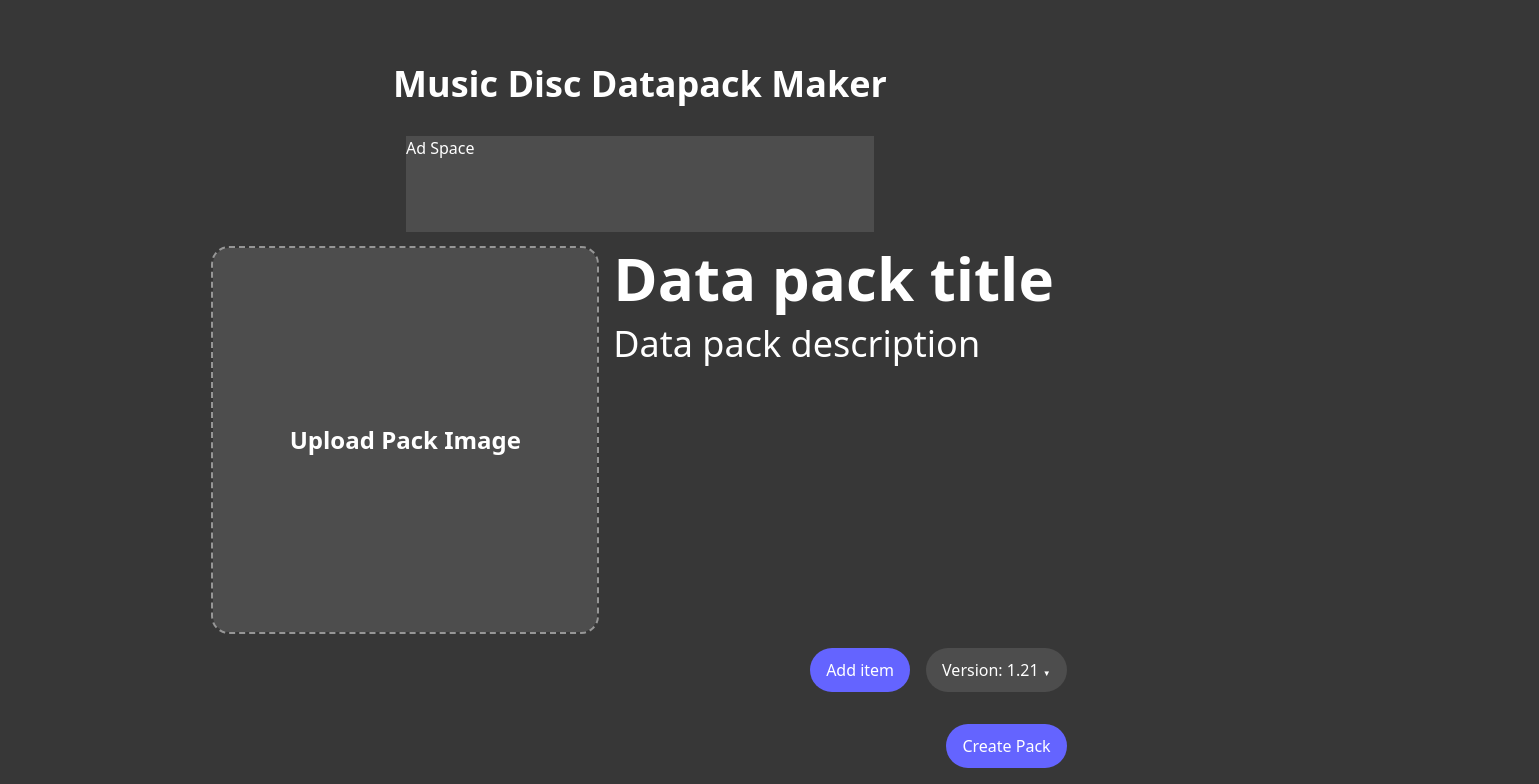
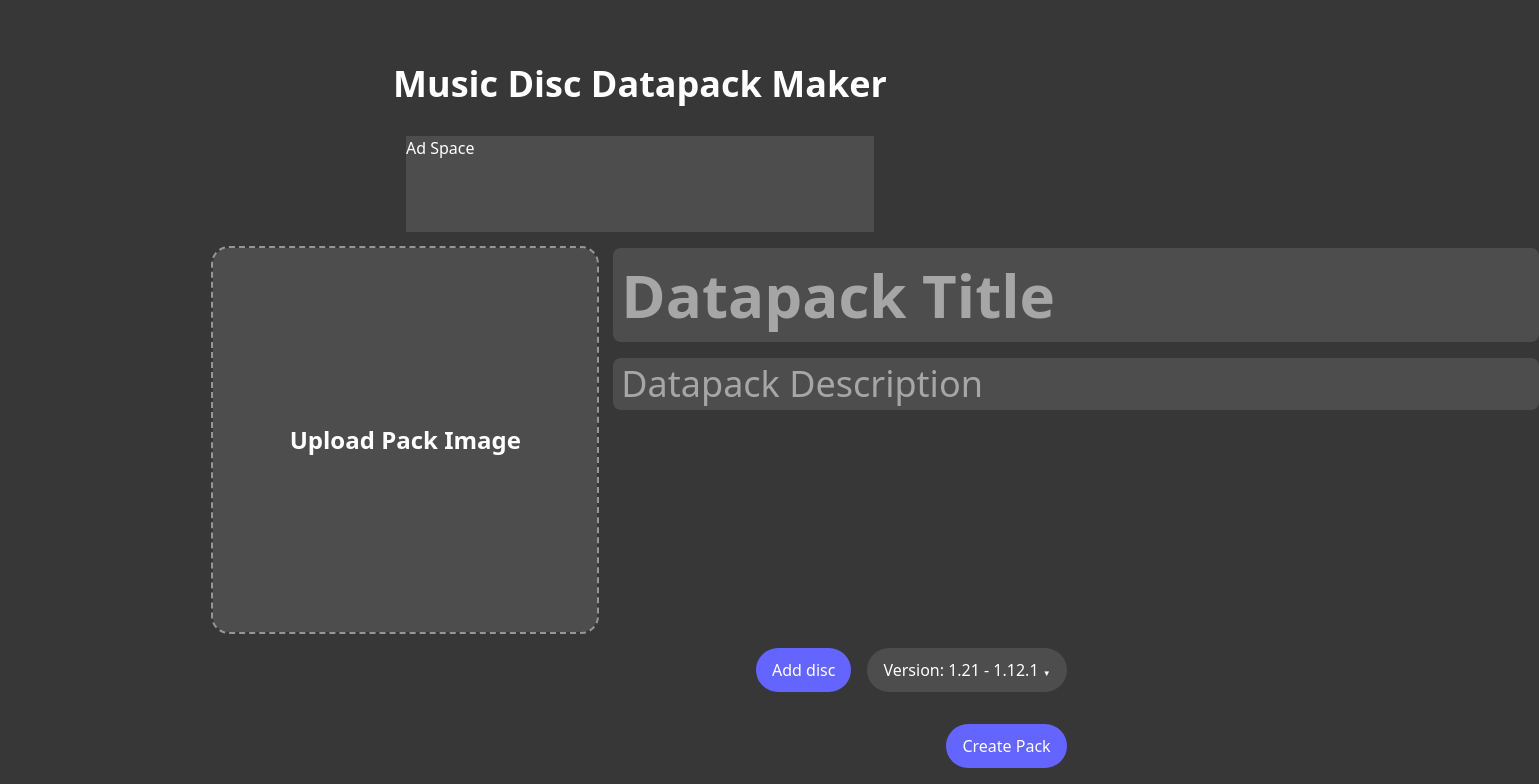
Before and after one commit to tianye-chen/disc-datapack-maker, a React (Vite) app: page / in a window 1280 px wide. Shown: the top 784 px of the page, 1539 px wide, since content can reach past the window. Built offline with nearby package versions, Linux system fonts and the light colour scheme.

Commit message:
collection wip

```diff
--- a/src/Components/DiscItem.jsx
+++ b/src/Components/DiscItem.jsx
@@ -1,8 +1,10 @@
 import { UploadBox } from "./UploadBox";
-import { useState } from "react";
+import { useEffect, useState } from "react";
 
-export const DiscItem = (props) => {
+export const DiscItem = ({id, signal, onCollect, onRemove}) => {
   const [recipeIsShapeless, setRecipeIsShapeless] = useState(false);
+  const [title, setTitle] = useState("");
+  const [author, setAuthor] = useState("");
   const [recipe, setRecipe] = useState([
     "",
     "minecraft:iron_ingot",
@@ -15,12 +17,27 @@ export const DiscItem = (props) => {
     "",
   ]);
   const [trackFile, setTrackFile] = useState(null);
+  const [discImage, setDiscImage] = useState(null);
+
+  useEffect(() => {
+    onCollect(
+      crypto.randomUUID(),
+      {
+        title,
+        author,
+        recipe,
+        recipeIsShapeless,
+        trackFile,
+        discImage
+      }
+    )
+  }, [signal])
 
   return (
     <div class="flew-row flex w-full justify-between gap-4 rounded-xl bg-card-bg p-4">
       <div class="flex flex-row gap-12">
         <div class="">
-          <UploadBox uploadMessage={"Upload Disc Sprite"} size="small" />
+          <UploadBox uploadMessage={"Upload Disc Sprite"} size="small" onFileUpload={setDiscImage}/>
         </div>
 
         <div class="flex flex-col gap-2">
@@ -31,6 +48,7 @@ export const DiscItem = (props) => {
                 class="mx-2 outline-none"
                 type="text"
                 placeholder="Enter song title"
+                onChange={(e) => setTitle(e.target.value)}
               ></input>
             </div>
           </div>
@@ -42,6 +60,7 @@ export const DiscItem = (props) => {
                 class="mx-2 outline-none"
                 type="text"
                 placeholder="Enter author name"
+                onChange={(e) => setAuthor(e.target.value)}
               ></input>
             </div>
           </div>
@@ -91,7 +110,7 @@ export const DiscItem = (props) => {
       <div class="flex items-end">
         <div
           class="cursor-pointer rounded-full bg-bad px-4 py-2 hover:bg-bad-hover transition-all duration-300 ease-in-out"
-          onClick={() => props.remove(props.index)}
+          onClick={() => onRemove(index)}
         >
           Delete
         </div>
--- a/src/Components/Dropdown.jsx
+++ b/src/Components/Dropdown.jsx
@@ -1,10 +1,10 @@
 import { useState } from "react";
 
-export const Dropdown = (props) => {
+export const Dropdown = ({item, list, setSelectedItem}) => {
   const [showDropdown, setShowDropdown] = useState(false);
 
   const onMenuClick = (listItem) => {
-    props.setSelectedItem(listItem);
+    setSelectedItem(listItem);
     setShowDropdown(false);
   };
 
@@ -19,7 +19,7 @@ export const Dropdown = (props) => {
       }}
     >
       <div class="cursor-pointer rounded-full bg-upload-bg px-4 py-2.5 text-primary-text transition-all duration-200 ease-in-out select-none hover:bg-primary">
-        Version: {props.item} <span class="text-[0.5rem]">▼</span>
+        Version: {item} <span class="text-[0.5rem]">▼</span>
       </div>
 
       <div
@@ -27,7 +27,7 @@ export const Dropdown = (props) => {
       >
         <div class="my-2.5 w-full"></div>
         <div class={`rounded-2xl bg-upload-bg px-3 py-2`}>
-          {props.list.map((listItem) => {
+          {list.map((listItem) => {
             return (
               <div
                 class="my-1 w-full cursor-pointer rounded-full bg-upload-bg px-4 py-2 text-nowrap text-primary-text transition-all duration-200 ease-in-out hover:bg-primary"
--- a/src/Components/UploadBox.jsx
+++ b/src/Components/UploadBox.jsx
@@ -1,6 +1,6 @@
 import React, { useRef, useState } from "react";
 
-export const UploadBox = ({ uploadMessage, size }) => {
+export const UploadBox = ({ uploadMessage, size, onFileUpload }) => {
   const fileInput = useRef(null);
   const [dragOver, setDragOver] = useState(false);
   const [file, setFile] = useState(null);
@@ -36,6 +36,9 @@ export const UploadBox = ({ uploadMessage, size }) => {
 
   const handleFiles = (file) => {
     setFile(file);
+    if (onFileUpload) {
+      onFileUpload(file);
+    }
   };
 
   // Triggers handleFileSelect when user clicks on the upload box
@@ -77,6 +80,7 @@ export const UploadBox = ({ uploadMessage, size }) => {
         type="file"
         onChange={handleFileSelect}
         class="hidden"
+        accept="image/*"
       />
     </div>
   );
--- a/src/Pages/DiscPackMaker.jsx
+++ b/src/Pages/DiscPackMaker.jsx
@@ -2,23 +2,20 @@ import { useEffect, useState } from "react"
 import { DiscItem } from "../Components/DiscItem"
 import { Dropdown } from "../Components/Dropdown"
 import { UploadBox } from "../Components/UploadBox"
+import { add } from "three/tsl"
 
 export const DiscPackMaker = () => {
-    const [selectedVersion, setSelectedVersion] = useState(1.21)
+    const [selectedVersion, setSelectedVersion] = useState("1.21 - 1.12.1")
+    const [collectionTrigger, setCollectionTrigger] = useState(0)
+    const [packImage, setPackImage] = useState(null)
+    const [packTitle, setPackTitle] = useState("")
+    const [packDesc, setPackDesc] = useState("")
+    const [nDiscs, setNDiscs] = useState(1)
     const [customDiscs, setCustomDiscs] = useState([])
     const datapackVersion = ["1.21 - 1.12.1", "1.20.5 - 1.20.6", "1.20.2 - 1.20.4", "1.20 - 1.20.1", "1.19.3 - 1.19.4", "1.19 - 1.19.2"]
 
     const addNewItem = () => {
-        const newItem = {
-            _id: crypto.randomUUID(),
-            image: null,
-            track: null,
-            title: "",
-            author: "",
-            recipe: ["", "minecraft:iron_ingot", "", "minecraft:iron_ingot", "minecraft:diamond", "minecraft:iron_ingot", "", "minecraft:iron_ingot", ""],
-        }
-
-        setCustomDiscs(prev => [...prev, newItem])
+        setCustomDiscs(prev => [...prev, 1])
     }
 
     const removeItem = (index) => {
@@ -31,6 +28,13 @@ export const DiscPackMaker = () => {
         setCustomDiscs(newDiscs)
     }
 
+    const handleCollect = (id, data) => {
+
+    }
+
+    const handleSubmit = () => {
+        setCollectionTrigger(prev => prev + 1)
+    }
 
     return (
         <div class='text-primary-text min-w-screen'>
@@ -52,11 +56,26 @@ export const DiscPackMaker = () => {
                             <UploadBox
                                 uploadMessage={"Upload Pack Image"}
                                 size="big"
+                                onFileUpload={setPackImage}
                             />
                         </div>
                         <div>
-                            <div class="font-bold text-6xl mb-4">Data pack title</div>
-                            <div class="font-thin text-4xl">Data pack description</div>
+                            <div class="font-bold text-6xl mb-4">
+                                <input
+                                    class="bg-upload-bg rounded-lg px-2 py-1.5 outline-2 outline-transparent transition-all duration-300 ease-in-out focus-within:outline-outline"
+                                    type="text"
+                                    placeholder="Datapack Title"
+                                    onChange={(e) => setPackTitle(e.target.value)}
+                                ></input>
+                            </div>
+                            <div class="font-thin text-4xl">
+                                <input
+                                    class="bg-upload-bg rounded-lg w-full px-2 py-1.5 outline-2 outline-transparent transition-all duration-300 ease-in-out focus-within:outline-outline"
+                                    type="text"
+                                    placeholder="Datapack Description"
+                                    onChange={(e) => setPackDesc(e.target.value)}
+                                ></input>
+                            </div>
                         </div>
                     </div>
 
@@ -66,13 +85,12 @@ export const DiscPackMaker = () => {
 
                         <div class="flex gap-4">
                             <button class="bg-primary px-4 py-2.5 rounded-full cursor-pointer" onClick={addNewItem}>
-                                    Add item
+                                    Add disc
                             </button>
                             <Dropdown
                                     item={selectedVersion}
                                     setSelectedItem={setSelectedVersion}
                                     list={datapackVersion}
-                                    handleDiscImageUpload={handleDiscImageUpload}
                             />
                         </div>
                     </div>
@@ -80,14 +98,17 @@ export const DiscPackMaker = () => {
                     <div class='flex flex-col gap-4 mt-4 min-w-full'>
                         {customDiscs.map((data, index) => (
                             <DiscItem
+                                signal={collectionTrigger}
                                 data={data}
                                 index={index}
-                                remove={removeItem}
+                                onRemove={removeItem}
+                                onCollect={handleCollect}
+                                handleDiscImageUpload={handleDiscImageUpload}
                             />
                         ))}
                     </div>
 
-                    <div class="flex justify-end items-end w-full">
+                    <div class="flex justify-end items-end w-full" onClick={handleSubmit}>
                         <div class="bg-primary px-4 py-2.5 my-4 rounded-full cursor-pointer">
                             Create Pack
                         </div>
```
